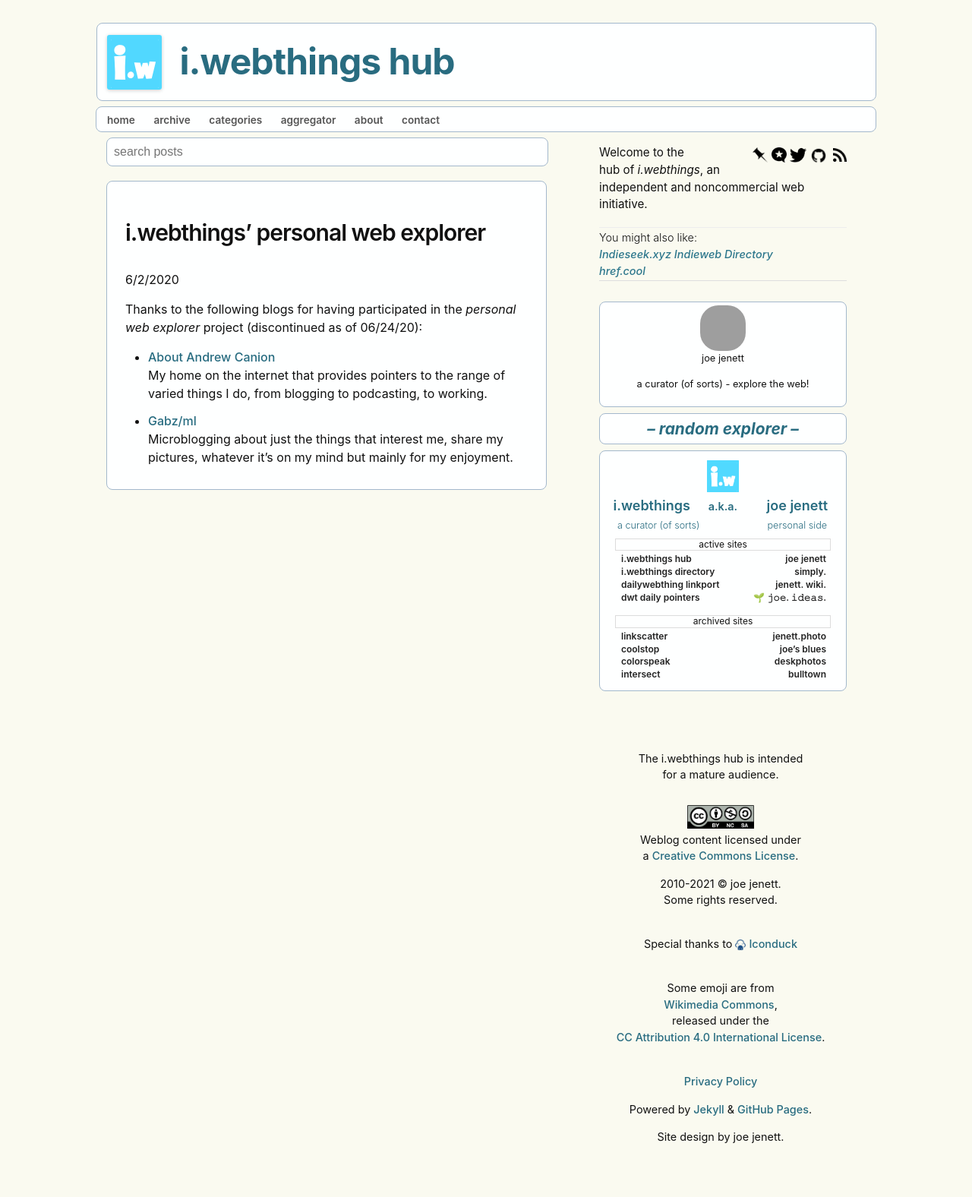
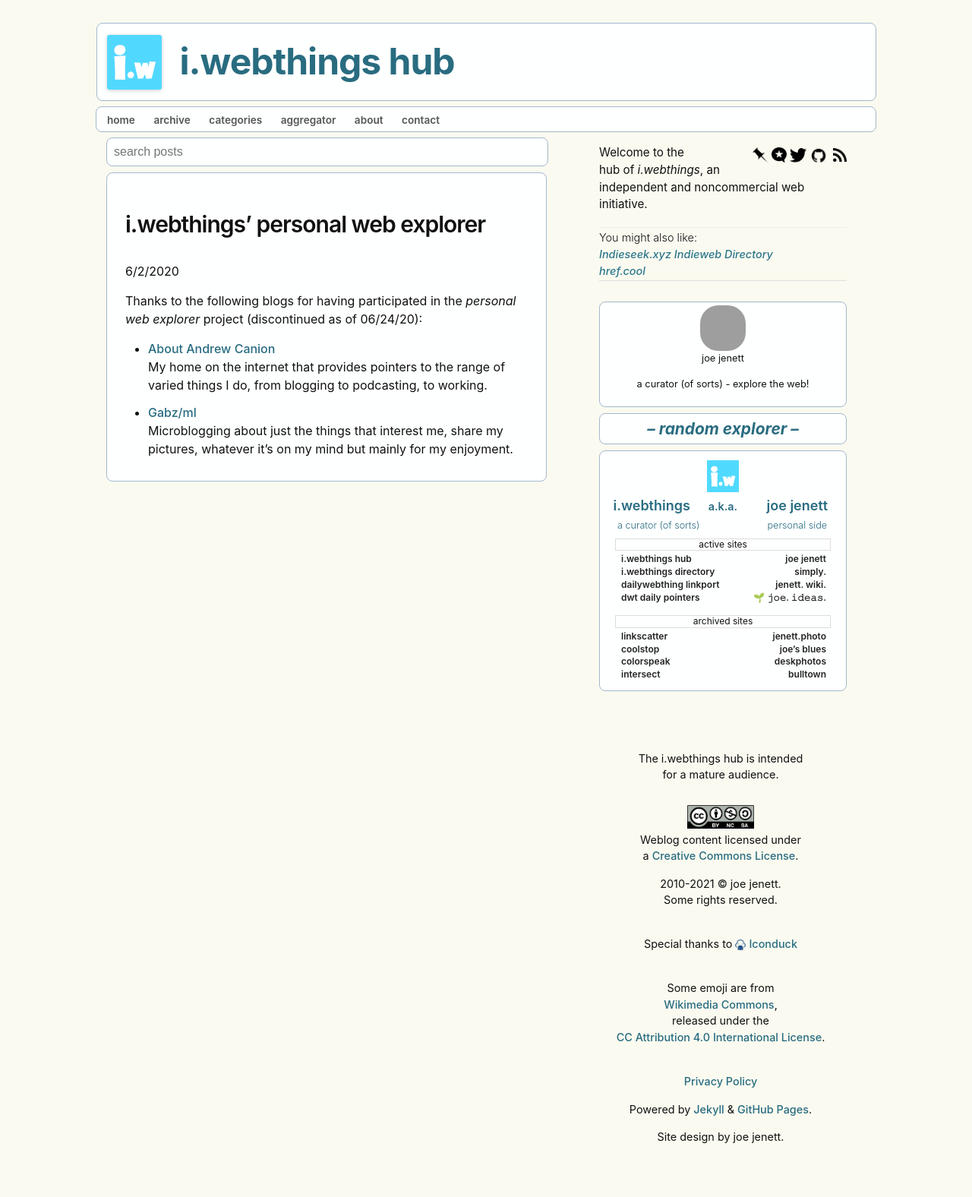
Before and after one commit to joejenett/i.webthings, a Jekyll site: the page built from ring/index.md, in a window 1280 px wide. Shown: the whole page at 76% size. Built offline with Jekyll 4.4.1, drawn with Linux system fonts in a browser that asks for light colours; comment, search, counter and statistics services are not loaded; grey boxes are pictures that could not be loaded.

Commit message:
Update page.html

```diff
--- a/_layouts/page.html
+++ b/_layouts/page.html
@@ -1,7 +1,7 @@
 ---
 layout: default
 ---
-<article class="post">
+<article class="post" style="position: relative;top: -11px;">
 
   <header class="post-header">
     <h1 class="post-title" style="margin-top:48px;">{{ page.title | escape }}</h1>
```
